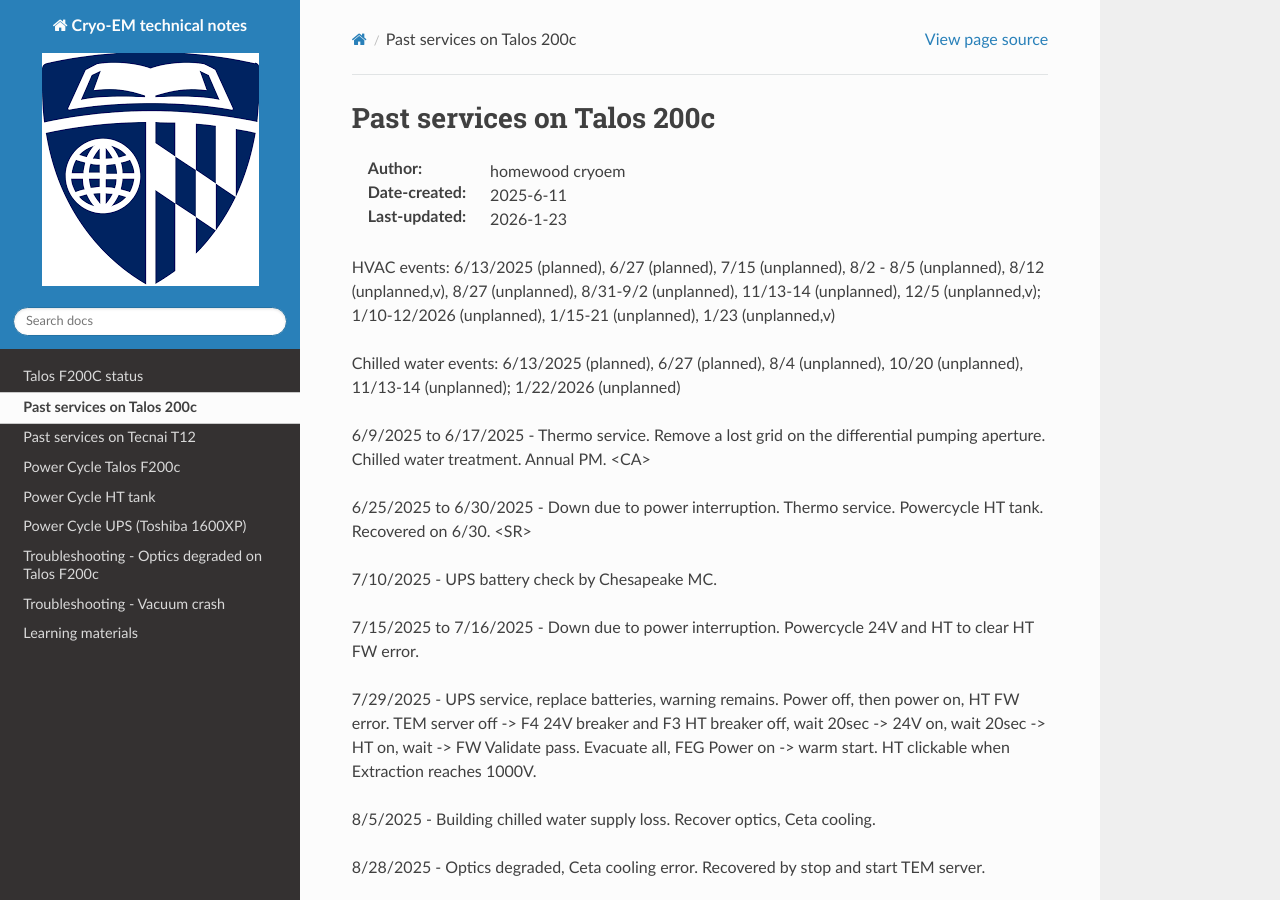
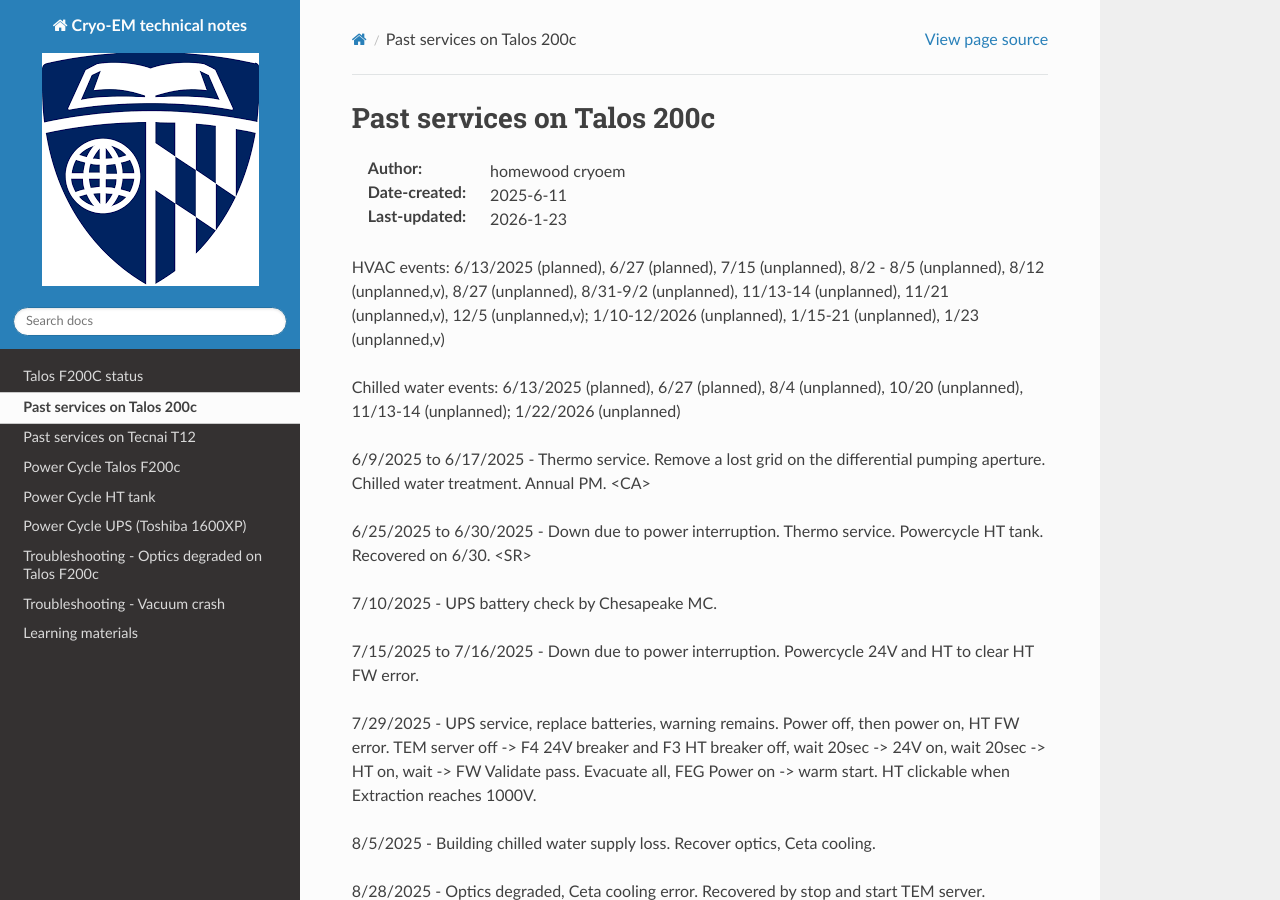
Before and after one commit to coherency224/hop-em, a Sphinx documentation site: the page built from docs/source/Past_services.rst, in a window 1280 px wide and 900 px high. Built offline with Sphinx 7.4.7 and the Read the Docs theme 3.1.0, drawn with Linux system fonts in a browser that asks for light colours; pages that are not in the unit, such as notebooks, are missing from menus.

Commit message:
Update Past_services.rst

```diff
--- a/docs/source/Past_services.rst
+++ b/docs/source/Past_services.rst
@@ -7,7 +7,7 @@
 :Date-created: 2025-6-11
 :Last-updated: 2026-1-23
 
-HVAC events: 6/13/2025 (planned), 6/27 (planned), 7/15 (unplanned), 8/2 - 8/5 (unplanned), 8/12 (unplanned,v), 8/27 (unplanned), 8/31-9/2 (unplanned), 11/13-14 (unplanned), 12/5 (unplanned,v); 1/10-12/2026 (unplanned), 1/15-21 (unplanned), 1/23 (unplanned,v)
+HVAC events: 6/13/2025 (planned), 6/27 (planned), 7/15 (unplanned), 8/2 - 8/5 (unplanned), 8/12 (unplanned,v), 8/27 (unplanned), 8/31-9/2 (unplanned), 11/13-14 (unplanned), 11/21 (unplanned,v), 12/5 (unplanned,v); 1/10-12/2026 (unplanned), 1/15-21 (unplanned), 1/23 (unplanned,v)
 
 Chilled water events: 6/13/2025 (planned), 6/27 (planned), 8/4 (unplanned), 10/20 (unplanned),  11/13-14 (unplanned); 1/22/2026 (unplanned)
 
```
